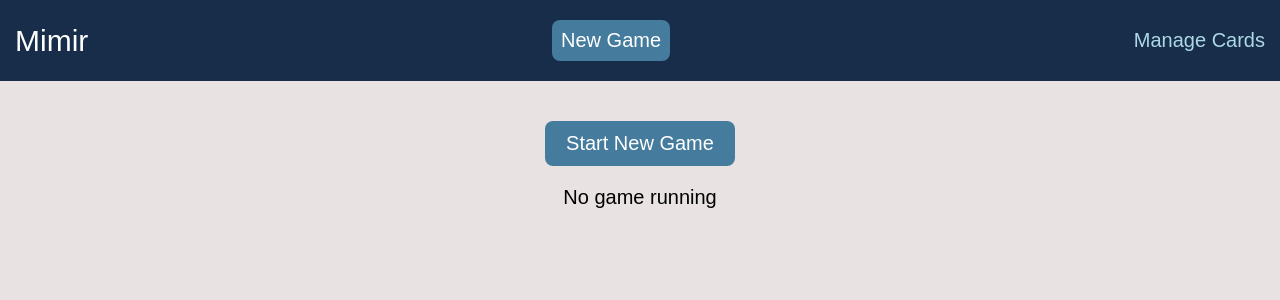
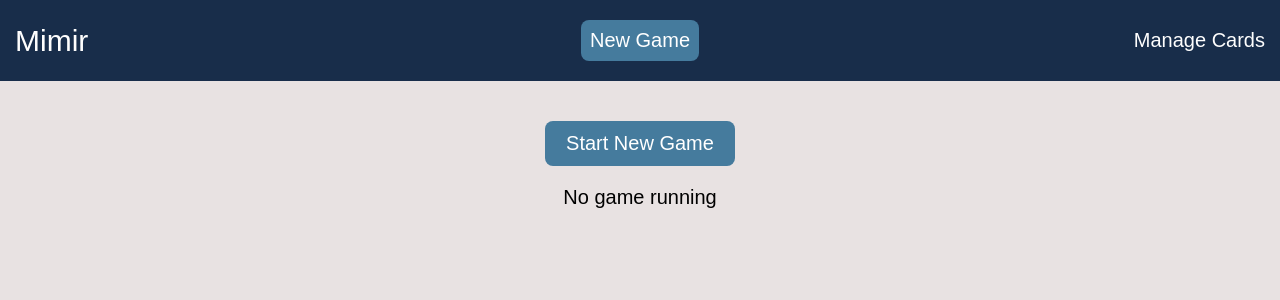
Before and after one commit to frickerg/Web-Engineering-3, a React (Vite) app: page / in a window 1280 px wide. Shown: the top 300 px of the page. Built offline with nearby package versions, Linux system fonts and the light colour scheme.

Commit message:
fixed CenterButton-postition to center of app-bar changed; changed style to styled-components

```diff
--- a/src/client/components/layouts/AppBar/Appbar.css
+++ /dev/null
@@ -1,11 +0,0 @@
-.top-banner {
-  background-color: #182d4a;
-  color: #fefefe;
-  padding: 20px 15px;
-}
-
-.flex-row {
-  display: flex;
-  justify-content: space-between;
-  align-items: center;
-}
--- a/src/client/components/layouts/AppBar/Appbar.tsx
+++ b/src/client/components/layouts/AppBar/Appbar.tsx
@@ -1,15 +1,37 @@
 import { Link } from 'react-router-dom'
-import './Appbar.css'
+import styled from 'styled-components'
 import CenterButton from './CenterButton'
+import Label from '../../elements/Label/Label'
 
 function Appbar() {
   return (
-    <div className="top-banner flex-row">
-      <h1>Mimir</h1>
+    <AppbarContainer>
+      <Title label="Mimir"></Title>
       <CenterButton />
-      <Link to="/cards">Manage Cards</Link>
-    </div>
+      <StyledLink to="/cards">Manage Cards</StyledLink>
+    </AppbarContainer>
   )
 }
 
 export default Appbar
+
+const AppbarContainer = styled.div`
+  background-color: #182d4a;
+  color: #fefefe;
+  padding: 20px 15px;
+  display: grid;
+  grid-template-columns: 1fr auto 1fr;
+  align-items: center;
+`
+
+const Title = styled(Label)`
+  font-size: 30px;
+  font-weight: lighter;
+  color: inherit;
+`
+
+const StyledLink = styled(Link)`
+  justify-self: end;
+  color: inherit;
+  text-decoration: none;
+`
```
